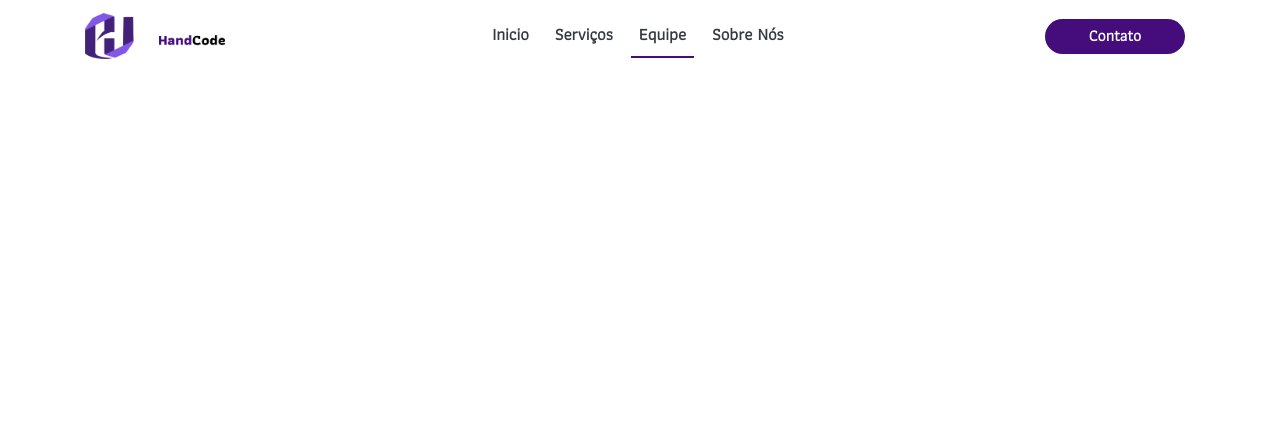
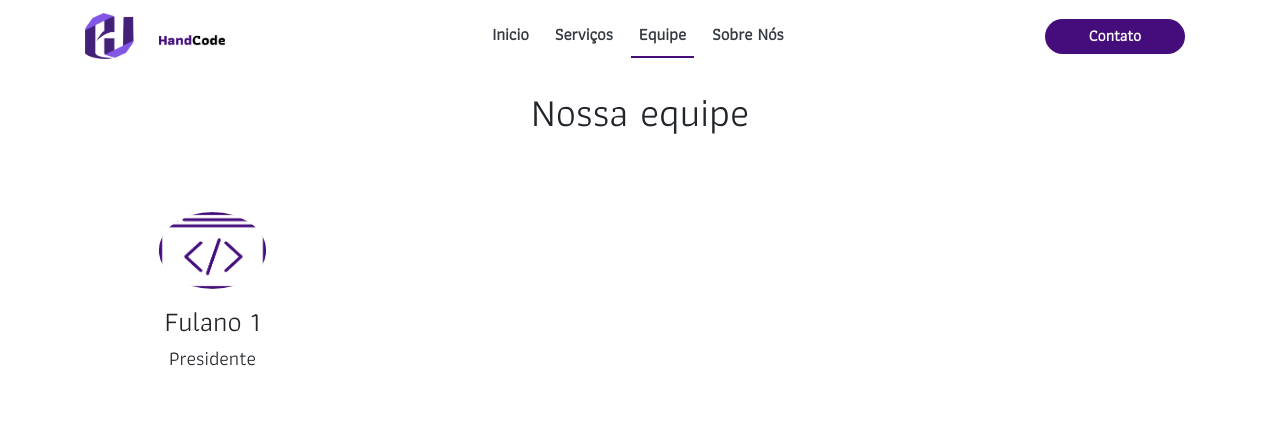
Before and after one commit to HandcodeJr/HandcodeJr.github.io, a Django app: page /team in a window 1280 px wide. Shown: the top 445 px of the page. Run offline with Django 3.2, Linux system fonts and the light colour scheme; some libraries are stand-ins or nearby versions.

Commit message:
Inicio da construção dos cards

```diff
--- a/handcode/core/templates/team.html
+++ b/handcode/core/templates/team.html
@@ -48,9 +48,46 @@
         </div>
     </nav>
 
-      <footer>
+    <section id="team">
+      <div class="container my-3 text-center">
+        <div class="row mb-5">
+          <div class="col">
+            <h1>Nossa equipe</h1>
+          </div>
+        </div>
 
-      </footer>
+        <div class="row">
+          <div class="col-lg-3 col-md-6">
+            <div class="card-body">
+              <img src="{%static 'images/landingPages.png' %}" alt="" class="img-fluid rounded-circle w-50 mb-3">
+              <h3>Fulano 1</h3>
+              <h5>Presidente</h5>
+              <div class="d-flex flex-row justify-content-center">
+                <div class="p-4">
+                  <a href="#">
+                    <i class="fa fa-facebook"></i>
+                  </a>
+                </div>
+                <div class="p-4">
+                  <a href="#">
+                    <i class="fa fa-twitter"></i>
+                  </a>
+                </div>
+                <div class="p-4">
+                  <a href="#">
+                    <i class="fa fa-instagram"></i>
+                  </a>
+                </div>
+              </div>
+            </div>
+          </div>
+        </div>
+      </div>
+    </section>
+
+    <footer>
+
+    </footer>
 
 
 
```
